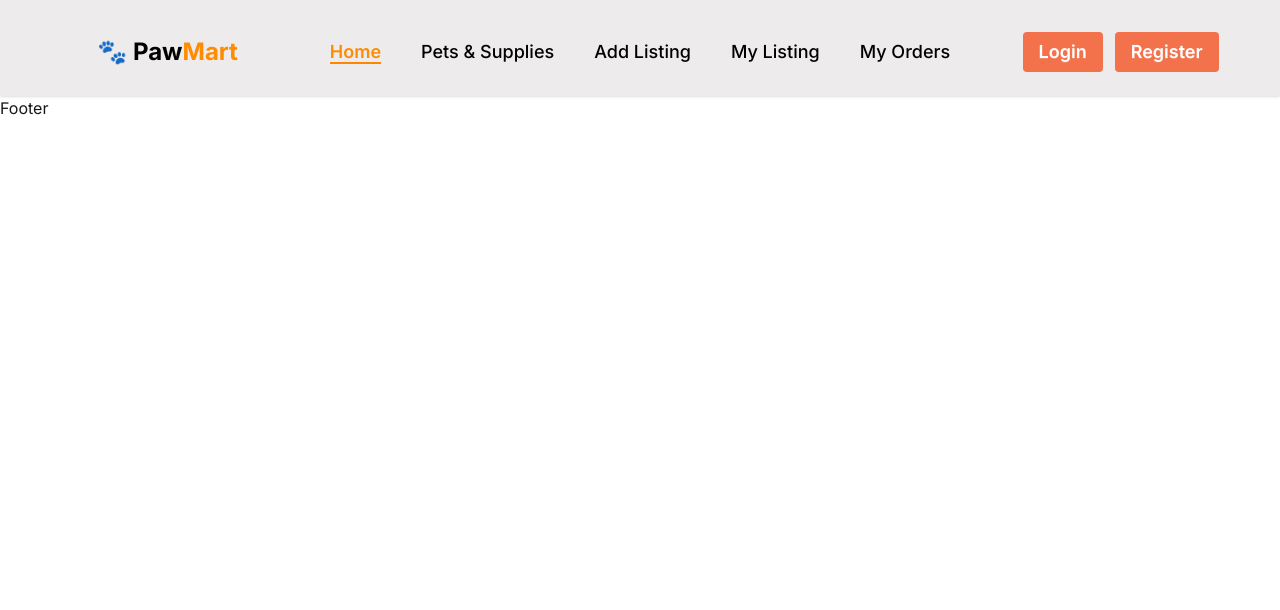
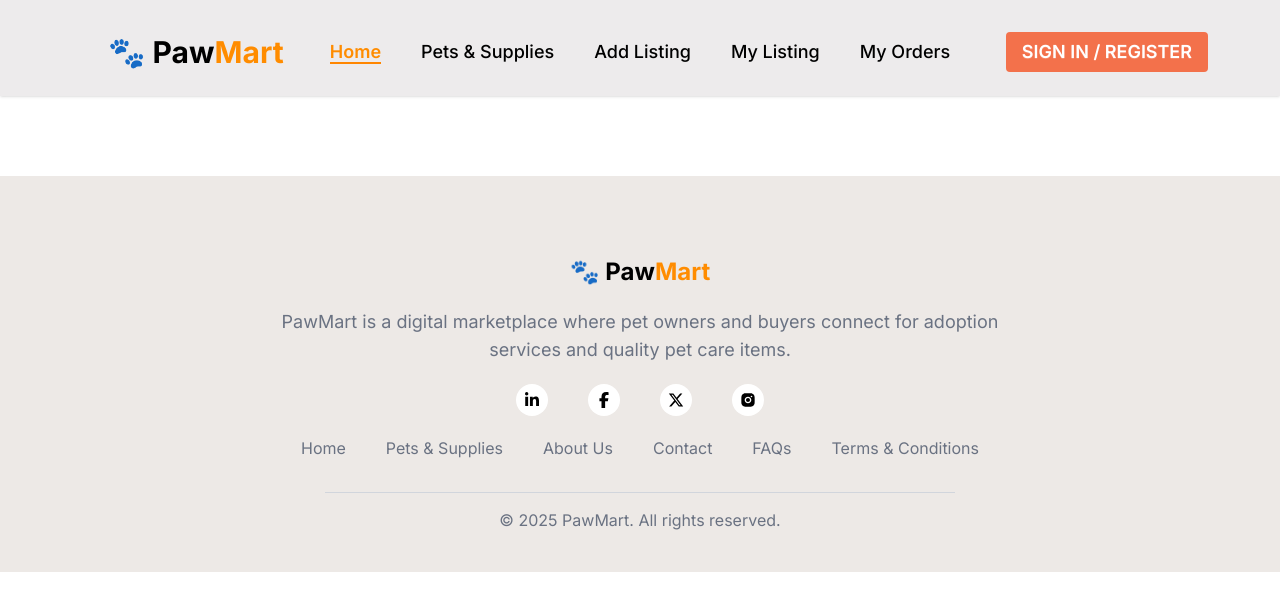
Before and after one commit to Antor-Chowdhury/PawMart-Client, a React (Vite) app: page / in a window 1280 px wide. Shown: the top 610 px of the page. Built offline with nearby package versions, Linux system fonts and the light colour scheme.

Commit message:
added footer

```diff
--- a/src/App.jsx
+++ b/src/App.jsx
@@ -1,35 +1,7 @@
-import { useState } from "react";
-import reactLogo from "./assets/react.svg";
-import viteLogo from "/vite.svg";
-import "./App.css";
+import React from "react";
 
-function App() {
-  const [count, setCount] = useState(0);
-
-  return (
-    <>
-      <div>
-        <a href="https://vite.dev" target="_blank">
-          <img src={viteLogo} className="logo" alt="Vite logo" />
-        </a>
-        <a href="https://react.dev" target="_blank">
-          <img src={reactLogo} className="logo react" alt="React logo" />
-        </a>
-      </div>
-      <h1>Vite + React</h1>
-      <div className="card">
-        <button onClick={() => setCount((count) => count + 1)}>
-          count is {count}
-        </button>
-        <p>
-          Edit <code>src/App.jsx</code> and save to test HMR
-        </p>
-      </div>
-      <p className="read-the-docs">
-        Click on the Vite and React logos to learn more
-      </p>
-    </>
-  );
-}
+const App = () => {
+  return <div>hello</div>;
+};
 
 export default App;
--- a/src/components/Footer.jsx
+++ b/src/components/Footer.jsx
@@ -1,7 +1,66 @@
 import React from "react";
+import { Link } from "react-router";
+
+import { FaLinkedinIn } from "react-icons/fa6";
+import { FaFacebookF } from "react-icons/fa6";
+import { RiInstagramFill } from "react-icons/ri";
+import { FaXTwitter } from "react-icons/fa6";
 
 const Footer = () => {
-  return <div>Footer</div>;
+  const links = (
+    <>
+      <Link to="/">Home</Link>
+      <Link to="/pets-supplies">Pets & Supplies</Link>
+      <Link to="#">About Us</Link>
+      <Link to="#">Contact</Link>
+      <Link to="#">FAQs</Link>
+      <Link to="#">Terms & Conditions</Link>
+    </>
+  );
+  return (
+    <div className="flex flex-col items-center justify-center bg-[#ede9e6] text-gray-500 pt-20 pb-10 text-center px-2.5 mt-20">
+      <Link to="/" className="flex items-center gap-1">
+        <h1 className="text-xl md:text-2xl gradient-text font-bold text-black">
+          🐾 Paw<span className="text-[#ff8c00]">Mart</span>
+        </h1>
+      </Link>
+      <p className="my-5 max-w-3xl md:text-lg">
+        PawMart is a digital marketplace where pet owners and buyers connect for
+        adoption services and quality pet care items.
+      </p>
+      <div className="flex items-center justify-center gap-10 flex-wrap mb-5">
+        <a
+          href="#"
+          className="bg-white w-8 h-8 rounded-full flex items-center justify-center text-black"
+        >
+          <FaLinkedinIn />
+        </a>
+        <a
+          href="#"
+          className="bg-white w-8 h-8 rounded-full flex items-center justify-center text-black"
+        >
+          <FaFacebookF />
+        </a>
+        <a
+          href="#"
+          className="bg-white w-8 h-8 rounded-full flex items-center justify-center text-black"
+        >
+          <FaXTwitter />
+        </a>
+        <a
+          href="#"
+          className="bg-white w-8 h-8 rounded-full flex items-center justify-center text-black"
+        >
+          <RiInstagramFill />
+        </a>
+      </div>
+      <div className="flex items-center justify-center gap-10 flex-wrap">
+        {links}
+      </div>
+      <hr className="w-[50%] h-2 text-gray-300 mt-8 mb-2" />
+      <p>© 2025 PawMart. All rights reserved.</p>
+    </div>
+  );
 };
 
 export default Footer;
--- a/src/components/Navbar.jsx
+++ b/src/components/Navbar.jsx
@@ -80,7 +80,7 @@ const NavBar = () => {
   return (
     <div className="bg-[#edebec]">
       <div className="shadow-sm py-4">
-        <div className="navbar max-w-11/12 mx-auto pb-20 md:pb-0">
+        <div className="navbar max-w-[90%] mx-auto pb-20 md:pb-0">
           <div className="navbar-start">
             <div className="dropdown">
               <div
@@ -99,7 +99,7 @@ const NavBar = () => {
             </div>
             <Link to="/" className="flex items-center justify-center gap-1">
               <figure className="md:w-8 md:h-8"></figure>
-              <h1 className="md:text-2xl gradient-text font-bold text-black">
+              <h1 className="text-2xl md:text-3xl gradient-text font-bold text-black">
                 🐾 Paw<span className="text-[#ff8c00]">Mart</span>
               </h1>
             </Link>
@@ -110,23 +110,13 @@ const NavBar = () => {
 
           {/* login / logout conditional rendering */}
 
-          <div className="navbar-end flex gap-3">
-            <div>
-              <Link
-                to="/login"
-                className="btn text-lg text-white bg-[#f3714b] border-none shadow-none"
-              >
-                Login
-              </Link>
-            </div>
-            <div>
-              <Link
-                to="/register"
-                className="btn text-lg text-white bg-[#f3714b] border-none shadow-none"
-              >
-                Register
-              </Link>
-            </div>
+          <div className="navbar-end">
+            <Link
+              to="/login"
+              className="btn md:text-lg text-white bg-[#f3714b] border-none shadow-none"
+            >
+              SIGN IN / REGISTER
+            </Link>
           </div>
 
           {/* {user ? (
```
